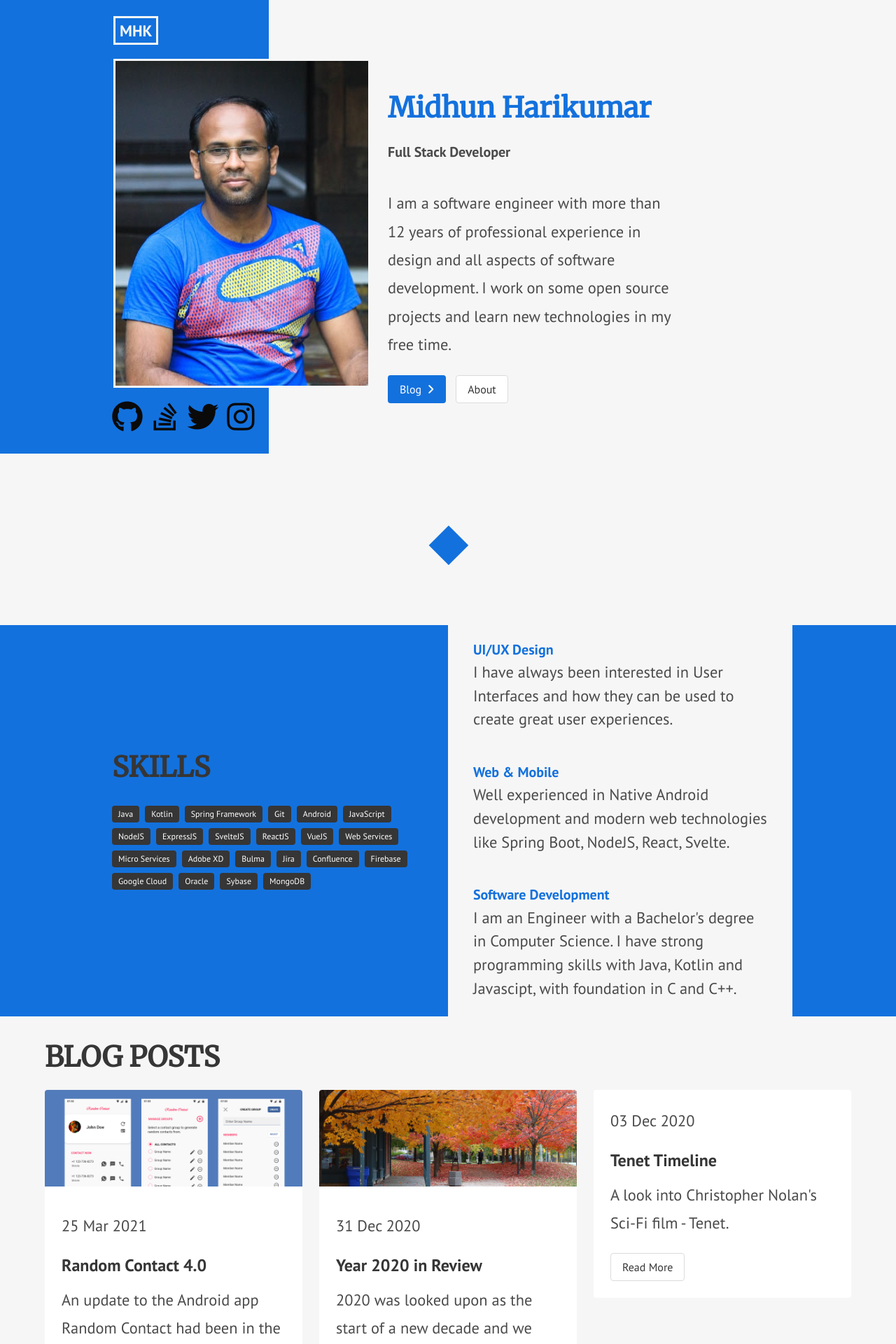
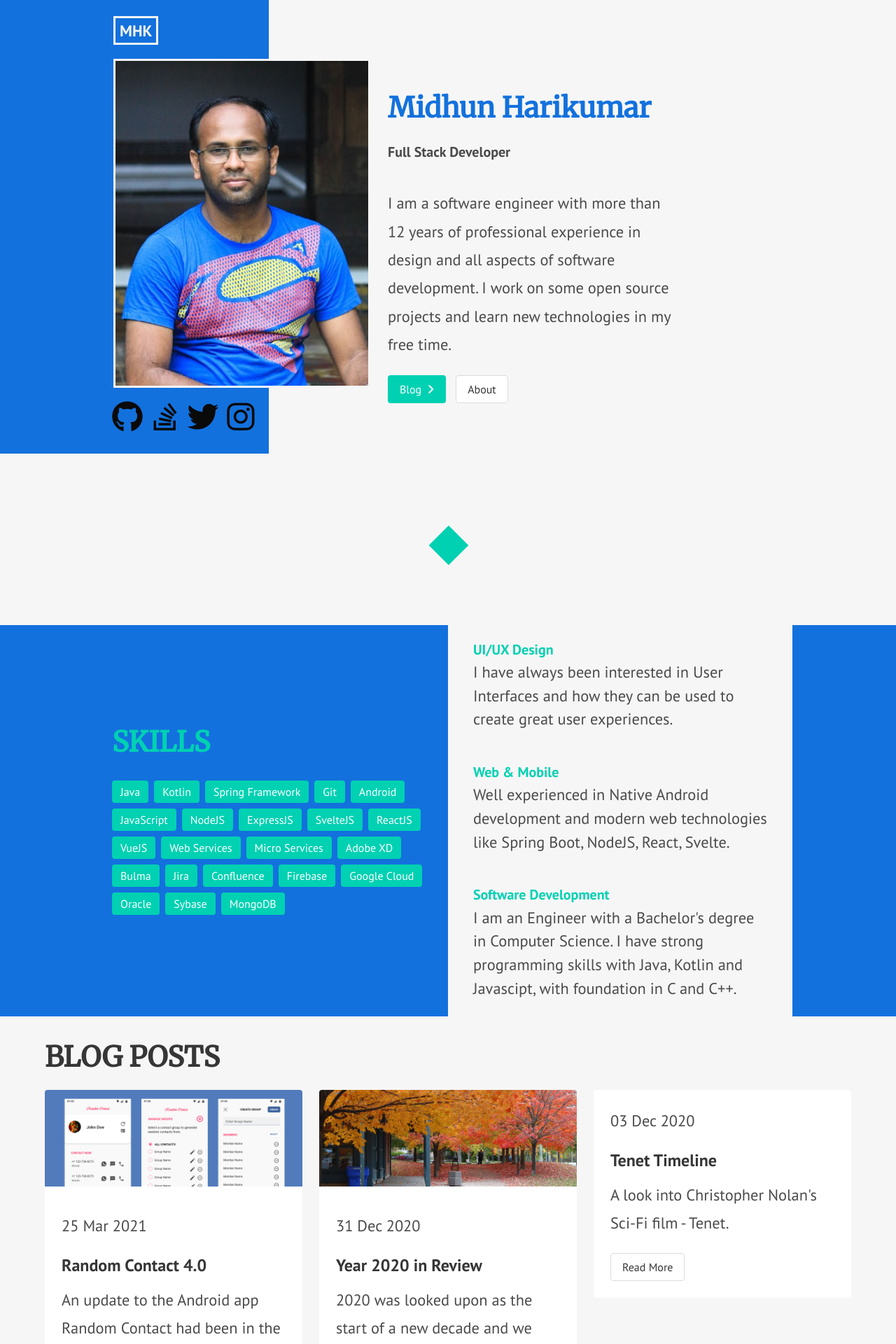
Before and after one commit to midhunhk/midhunhk.github.io, a Jekyll site: the page built from index.html, in a window 1280 px wide. Shown: the top 1920 px of the page at 70% size. Built offline with Jekyll 4.4.1, drawn with Linux system fonts in a browser that asks for light colours; nearby versions of some CDN libraries; a style sheet for code colours, icons or effects is not loaded.

Commit message:
update styles

```diff
--- a/_includes/footer.html
+++ b/_includes/footer.html
@@ -1,5 +1,5 @@
-<section class="footer has-background-link-dark has-text-grey-light section">
-    <div class="container has-text-centered">
+<section class="section has-background-link-dark has-text-white-ter">
+    <div class="container">
         <p class="is-size-6">
             &copy; <time datetime="{{ site.time | date_to_xmlschema }}">{{ site.time | date: '%Y' }}</time>
             Midhun Harikumar. All Rights Reserved.
--- a/index.html
+++ b/index.html
@@ -39,7 +39,7 @@
                             I work on some open source projects and learn new technologies in my free time.
                         </p>
 
-                        <a class="is-primary button accent-bg mt-5" href="/blog">
+                        <a class="is-success button mt-5" href="/blog">
                             <span class="mr-2">Blog</span>
                             <i class="fas fa-angle-right"></i>
                         </a>
@@ -68,7 +68,7 @@
             <g>
                 <rect stroke="#000" transform="rotate(45 51.48514556884767,50.66014099121092) "
                 height="40" width="40" y="20" x="20" fill-opacity="null"
-                stroke-opacity="null" stroke-width="0" fill="#1371DD"/>
+                stroke-opacity="null" stroke-width="0" fill="#00d1b2"/>
             </g>
             </svg>
     </div>
@@ -79,45 +79,45 @@
     <div class="container is-max-desktop pt-0">
         <div class="columns is-12 is-vcentered">
             <div class="column is-6">
-                <h2 class="is-size-2 title is-family-secondary is-uppercase">Skills</h2>
+                <h2 class="is-size-2 title is-family-secondary is-uppercase has-text-success">Skills</h2>
                 <div class="tags pt-2 pr-2">
-                    <span class="tag is-dark">Java</span>
-                    <span class="tag is-dark">Kotlin</span>
-                    <span class="tag is-dark">Spring Framework</span>
-                    <span class="tag is-dark">Git</span>
-                    <span class="tag is-dark">Android</span>
-                    <span class="tag is-dark">JavaScript</span>
-                    <span class="tag is-dark">NodeJS</span>
-                    <span class="tag is-dark">ExpressJS</span>
-                    <span class="tag is-dark">SvelteJS</span>
-                    <span class="tag is-dark">ReactJS</span>
-                    <span class="tag is-dark">VueJS</span>
-                    <span class="tag is-dark">Web Services</span>
-                    <span class="tag is-dark">Micro Services</span>
-                    <span class="tag is-dark">Adobe XD</span>
-                    <span class="tag is-dark">Bulma</span>
-                    <span class="tag is-dark">Jira</span>
-                    <span class="tag is-dark">Confluence</span>
-                    <span class="tag is-dark">Firebase</span>
-                    <span class="tag is-dark">Google Cloud</span>
-                    <span class="tag is-dark">Oracle</span>
-                    <span class="tag is-dark">Sybase</span>
-                    <span class="tag is-dark">MongoDB</span>
+                    <span class="tag is-success is-medium">Java</span>
+                    <span class="tag is-success is-medium">Kotlin</span>
+                    <span class="tag is-success is-medium">Spring Framework</span>
+                    <span class="tag is-success is-medium">Git</span>
+                    <span class="tag is-success is-medium">Android</span>
+                    <span class="tag is-success is-medium">JavaScript</span>
+                    <span class="tag is-success is-medium">NodeJS</span>
+                    <span class="tag is-success is-medium">ExpressJS</span>
+                    <span class="tag is-success is-medium">SvelteJS</span>
+                    <span class="tag is-success is-medium">ReactJS</span>
+                    <span class="tag is-success is-medium">VueJS</span>
+                    <span class="tag is-success is-medium">Web Services</span>
+                    <span class="tag is-success is-medium">Micro Services</span>
+                    <span class="tag is-success is-medium">Adobe XD</span>
+                    <span class="tag is-success is-medium">Bulma</span>
+                    <span class="tag is-success is-medium">Jira</span>
+                    <span class="tag is-success is-medium">Confluence</span>
+                    <span class="tag is-success is-medium">Firebase</span>
+                    <span class="tag is-success is-medium">Google Cloud</span>
+                    <span class="tag is-success is-medium">Oracle</span>
+                    <span class="tag is-success is-medium">Sybase</span>
+                    <span class="tag is-success is-medium">MongoDB</span>
                 </div>
             </div>
             <div class="column is-6 pt-0 pb-0 skills">
                 <div class="animate__anima pl-6ted animate__fadeIn animate__delay-2s animate__fast px-5 pt-5">
-                    <p class="title is-5 mb-1 accent-text">UI/UX Design</p>
+                    <p class="title is-5 mb-1 has-text-success">UI/UX Design</p>
                     <p class="content">I have always been interested in User Interfaces and how they can be used to create great user experiences.</p>
                 </div>
 
                 <div class="animate__animated animate__fadeIn animate__delay-3s animate__fast px-5">
-                    <p class="title is-5 mt-6 mb-1 accent-text">Web & Mobile</p>
+                    <p class="title is-5 mt-6 mb-1 has-text-success">Web & Mobile</p>
                     <p class="content">Well experienced in Native Android development and modern web technologies like Spring Boot, NodeJS, React, Svelte.</p>
                 </div>
 
                 <div class="animate__animated animate__fadeIn animate__delay-4s animate__fast px-5 pb-5">
-                    <p class="title is-5 mt-6 mb-1 accent-text">Software Development</p>
+                    <p class="title is-5 mt-6 mb-1 has-text-success">Software Development</p>
                     <p class="content">I am an Engineer with a Bachelor's degree in Computer Science. I have strong programming skills with Java, Kotlin and Javascipt, with foundation in C and C++.</p>
                 </div>
             </div>
```
Also changed, not shown: 1 other file.
